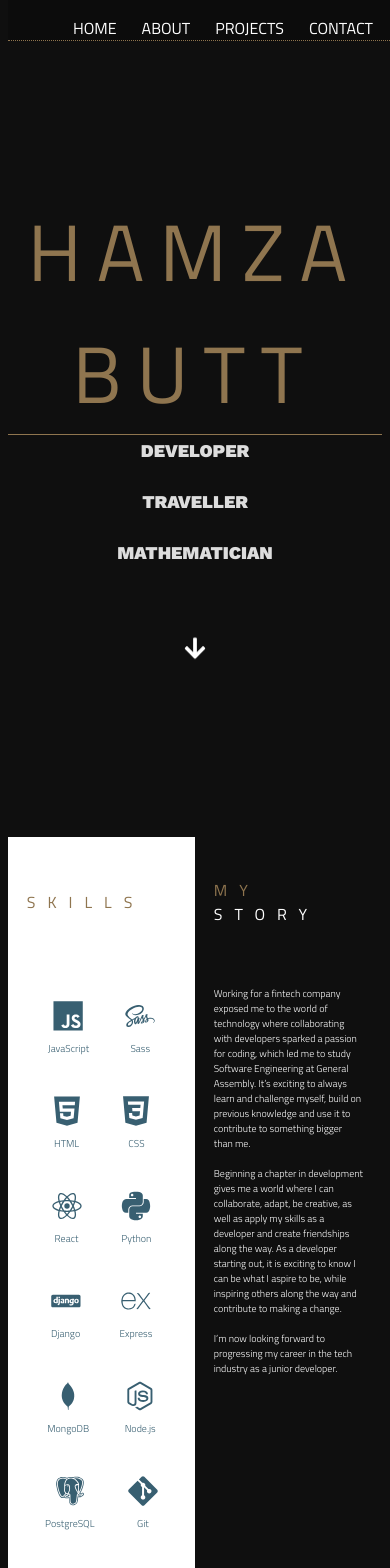
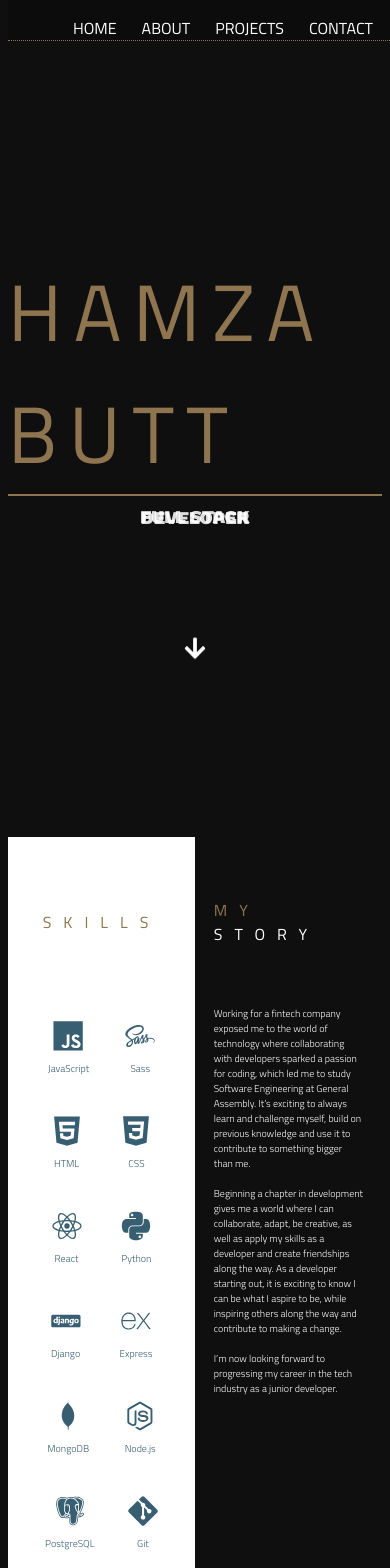
Before and after one commit to HamzaaMB/portfolio, a React (Create React App) app in the folder client/: page / in a window 390 px wide. Shown: the top 1568 px of the page. Built offline with nearby package versions, Linux system fonts and the light colour scheme; a web font is replaced by a local one.

Commit message:
responsiveness fixed in upper half of website

```diff
--- a/client/src/components/Hero.js
+++ b/client/src/components/Hero.js
@@ -11,9 +11,9 @@ const Hero = () => {
     <>
       <section id="home" className="hero">
         <div className="hero-container">
-          <h1 className="hero-name">hamza butt</h1>
+          <h1 className="hero-name"><span className="letter-space">hamza but</span>t</h1>
           <div className="bottom-title">
-            <h2 className="hero-title">Developer</h2><h2 className="hero-title">Traveller</h2><h2 className="hero-title">Mathematician</h2>
+            <h2 className="hero-title">Full stack</h2><h2 className="hero-title">Developer</h2>
           </div>
         </div>
         <div className="hero-scroll">
--- a/client/src/styles/main.scss
+++ b/client/src/styles/main.scss
@@ -35,18 +35,21 @@ a {
 .hero-name {
   color: #8F754F;
   text-transform: uppercase;
-  font-size: 120px;
+  font-size: 3vw;
   font-family: 'Titillium Web', sans-serif;
   font-weight: 400;
-  letter-spacing: 15px;
-  border-bottom: 1px solid #8F754F;
-  margin-bottom: -10px;
+  border-bottom: 2px solid #8F754F;
+  margin-bottom: 20px;
+}
+
+.letter-space {
+  letter-spacing: 3vw;
 }
 
 .hero-title {
   color: #ffffffdb;
   text-transform: uppercase;
-  margin: 15px;
+  margin: -10px;
   font-weight: 400;
   text-transform: uppercase;
 }
@@ -57,7 +60,7 @@ a {
   flex-direction: column;
   align-items: center;
   font-family: 'Work Sans', sans-serif;
-  font-size: 3vw;
+  font-size: 4vw;
 }
 
 .hero-scroll {
@@ -110,8 +113,9 @@ a {
   flex-wrap: wrap;
   justify-content: space-evenly;
   font-family: 'Titillium Web', sans-serif;
-  font-size: 20px;
+  font-size: 1.5vw;
   font-weight: 300;
+  height: 60%;
 }
 
 .icon-box {
@@ -139,7 +143,7 @@ a {
   color: #8F754F;
   letter-spacing: 3px;
   font-family: 'Titillium Web', sans-serif;
-  font-size: 24px;
+  font-size: 2vw;
   font-weight: 400;
   text-transform: uppercase;
   letter-spacing: 12px;
@@ -147,7 +151,7 @@ a {
 
 .story-title {
   font-family: 'Titillium Web', sans-serif;
-  font-size: 24px;
+  font-size: 2vw;
   font-weight: 400;
   text-transform: uppercase;
   letter-spacing: 12px;
@@ -168,11 +172,11 @@ a {
 }
 
 .about-title-container {
-  height: 30%;
+  height: 20%;
   width: 80%;
   display: flex;
   align-items: center;
-  margin-top: -20px;
+  justify-content: center;
 }
 
 .story-text {
@@ -190,7 +194,7 @@ a {
 
 .projects {
   background-color: white;
-  margin-top: -20px;
+  margin-top: -30px;
   font-family: 'Titillium Web', sans-serif;
 }
 
@@ -491,23 +495,8 @@ footer {
 
 @media screen and (max-width: 990px) {
 
-  .hero-name {
-    text-align: center;
-  }
-
-  .bottom-title {
-    font-size: 22px;
-  }
-
   .about-title-container {
     height: 20%
-  }
-  .story-text{
-    font-size: 18px;
-  }
-
-  .icon-text {
-    font-size: 15px;
   }
 
   .project-description {
```
